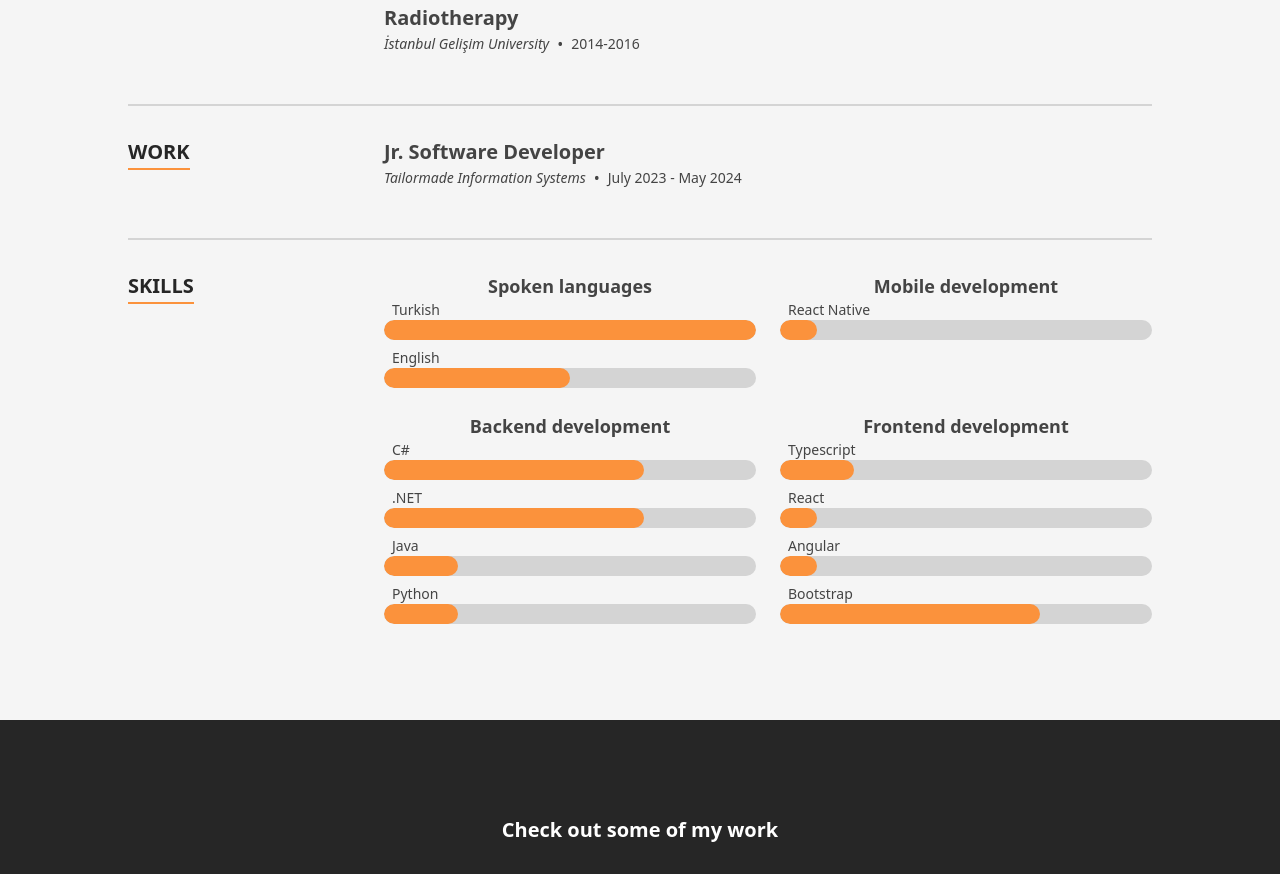
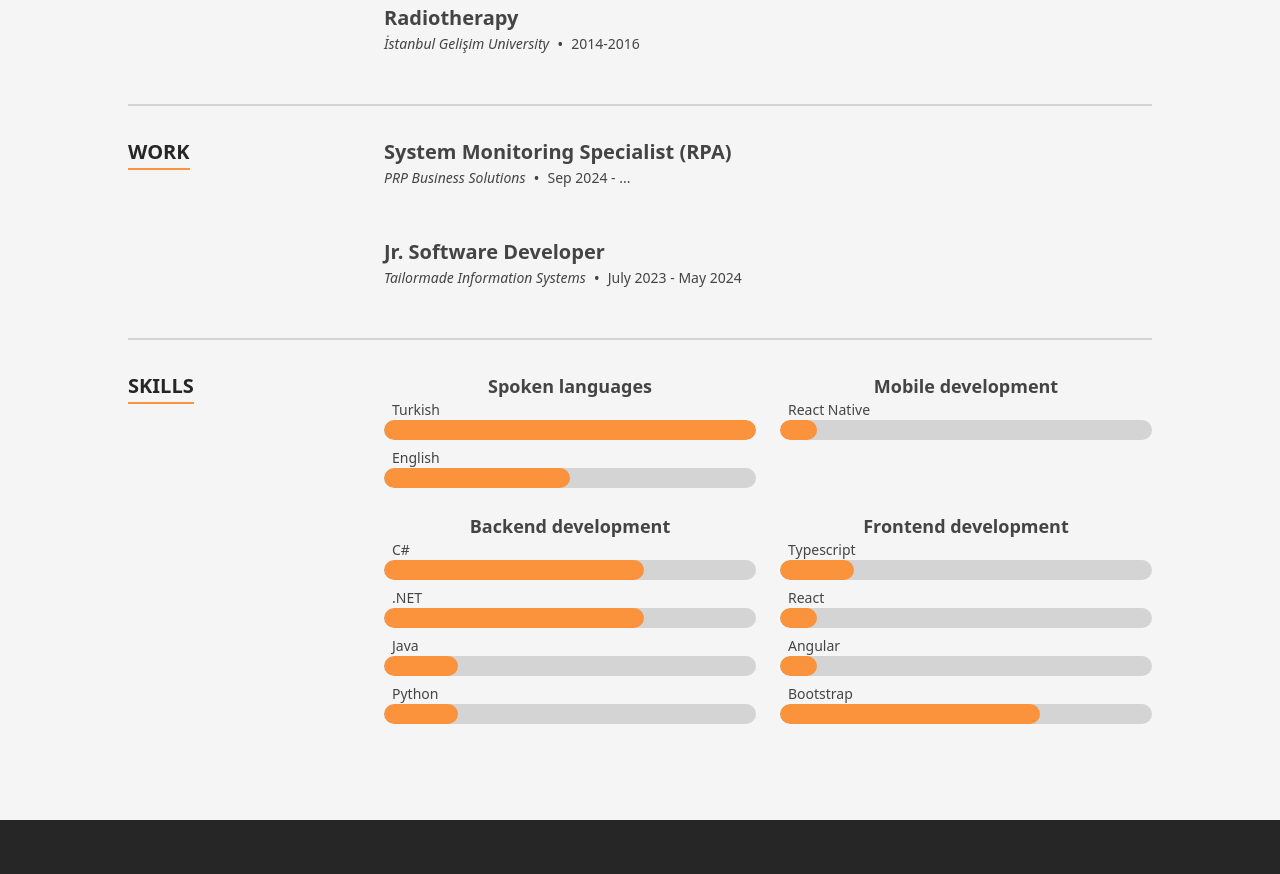
Before and after one commit to SametDulger/mywebsite, a Next.js app: page / in a window 1280 px wide. Shown: the part 1440-2314 px from the top of the page. Built offline with nearby package versions, Linux system fonts and the light colour scheme.

Commit message:
Update data.tsx

```diff
--- a/src/data/data.tsx
+++ b/src/data/data.tsx
@@ -281,6 +281,12 @@ export const education: TimelineItem[] = [
 
 export const experience: TimelineItem[] = [
   {
+    date: 'Sep 2024 - ...',
+    location: 'PRP Business Solutions',
+    title: 'System Monitoring Specialist (RPA)',
+    content: <p></p>,
+  },
+  {
     date: 'July 2023 - May 2024',
     location: 'Tailormade Information Systems',
     title: 'Jr. Software Developer',
```
